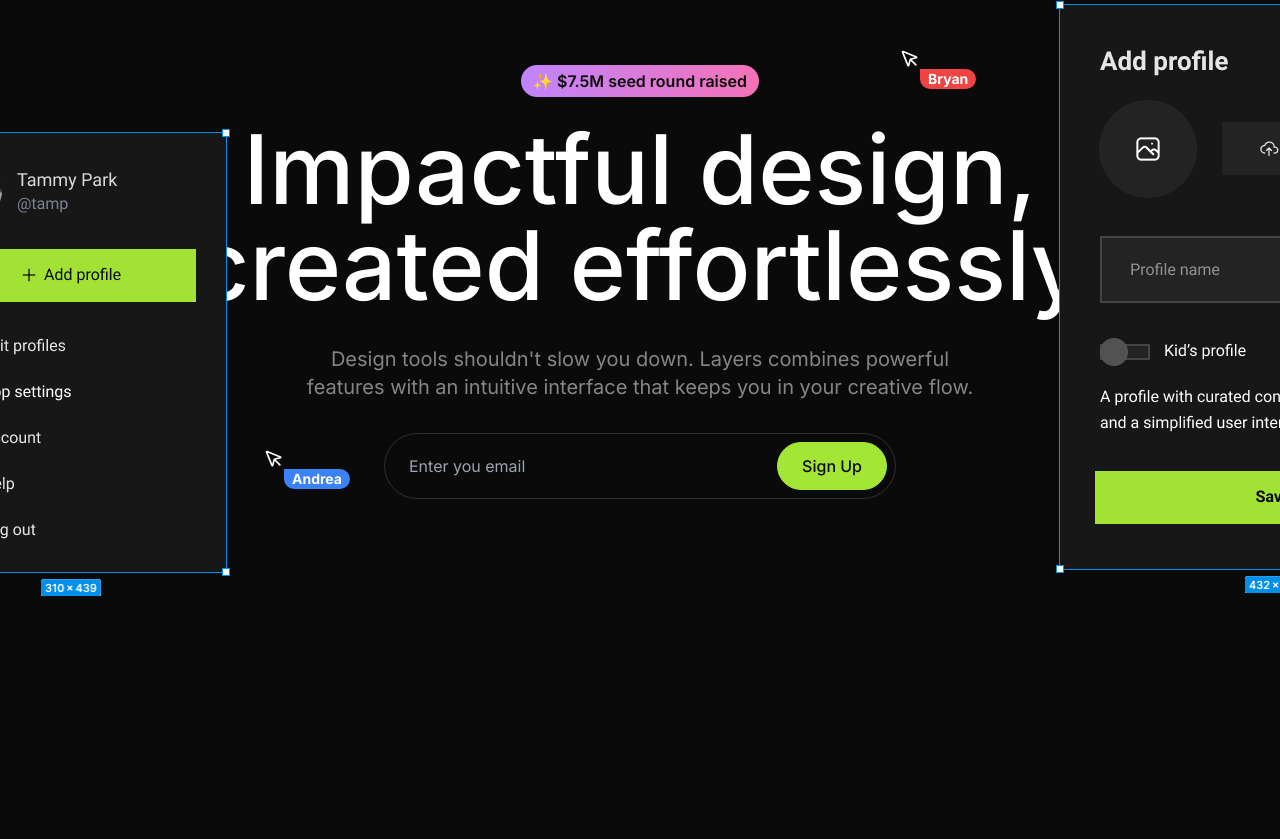
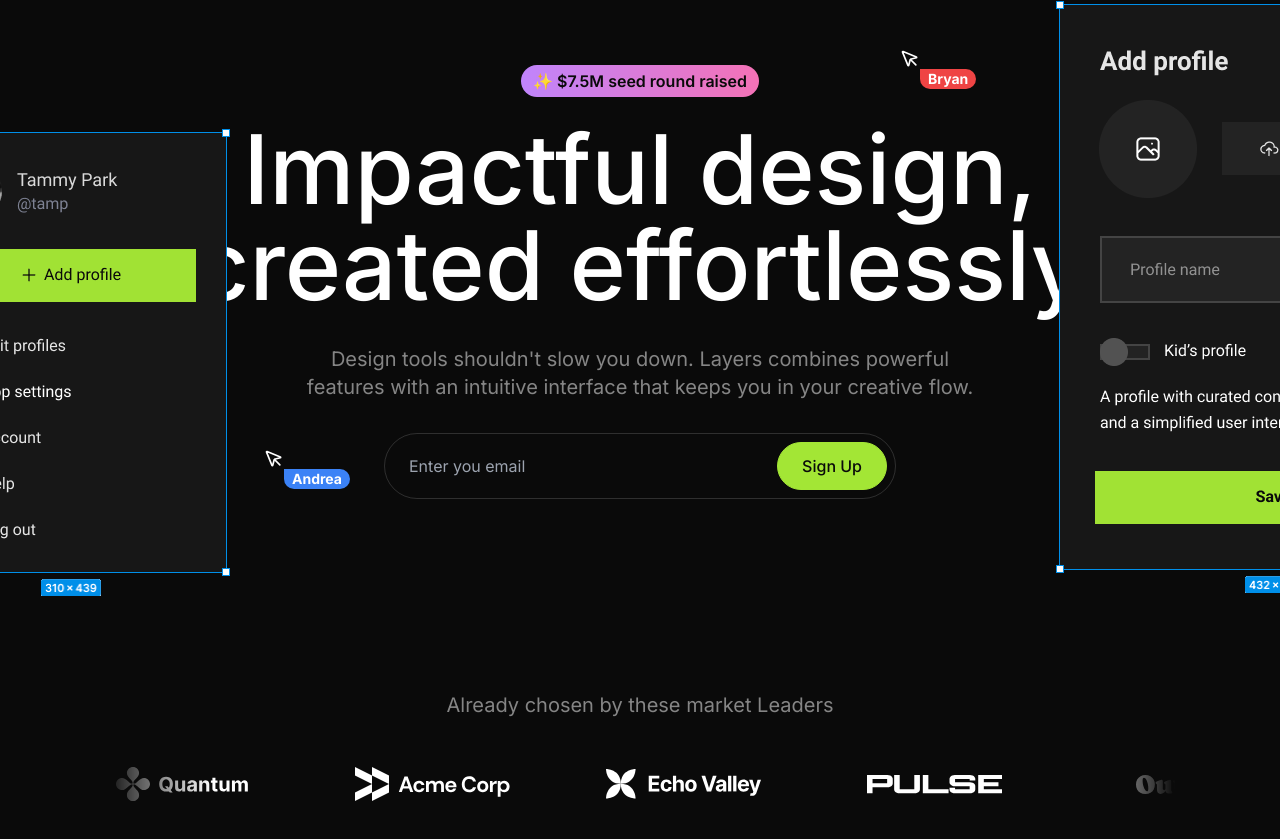
Before and after one commit to riyan047/Layers-SaaS-landing-Page, a Next.js app: page / in a window 1280 px wide. Shown: the part 161-1000 px from the top of the page. Built offline with nearby package versions, Linux system fonts and the light colour scheme.

Commit message:
added logo ticker section

```diff
--- a/src/app/page.tsx
+++ b/src/app/page.tsx
@@ -1,4 +1,5 @@
 import Hero from "@/sections/Hero";
+import LogoTicker from "@/sections/LogoTicker";
 import Navbar from "@/sections/Navbar";
 
 export default function Home() {
@@ -6,6 +7,7 @@
         <>
             <Navbar />
             <Hero />
+            <LogoTicker />
         </>
     )
 }
--- a/src/sections/Hero.tsx
+++ b/src/sections/Hero.tsx
@@ -33,7 +33,7 @@
                 <form className="flex border border-white/15 rounded-full p-2 mt-8 max-w-lg mx-auto">
                     <input type="email"
                         placeholder="Enter you email"
-                        className="bg-transparent max-w-[215px] md:max-w-none outline-none border-none focus:ring-0 px-4 md:flex-1"
+                        className="bg-transparent outline-none border-none focus:ring-0 px-4 md:flex-1"
                     />
                     <Button
                         variant="primary"
--- a/src/sections/LogoTicker.tsx
+++ b/src/sections/LogoTicker.tsx
@@ -6,6 +6,8 @@
 import apexLogo from "@/assets/images/apex.svg";
 import celestialLogo from "@/assets/images/celestial.svg";
 import twiceLogo from "@/assets/images/twice.svg";
+import { div } from "framer-motion/client";
+import Image from "next/image";
 
 const logos = [
     { name: "Quantum", image: quantumLogo },
@@ -19,5 +21,20 @@
 ];
 
 export default function LogoTicker() {
-    return <div>Logo Ticker</div>;
+    return (
+        <section className="py-24 overflow-x-clip">
+            <div className="container">
+                <h3 className="text-center text-white/50 text-xl ">Already chosen by these market Leaders</h3>
+                <div className="overflow-hidden mt-12 [mask-image:linear-gradient(to_right,transparent,black_10%,black_90%,transparent)]">
+                    <div className="flex flex-row gap-24 pr-24">
+                        {logos.map(logo=>(
+                            <Image src={logo.image}
+                            key={logo.name}
+                            alt={logo.name}/>
+                        ))}
+                    </div>
+                </div>
+            </div>
+        </section>
+    )
 }
```
